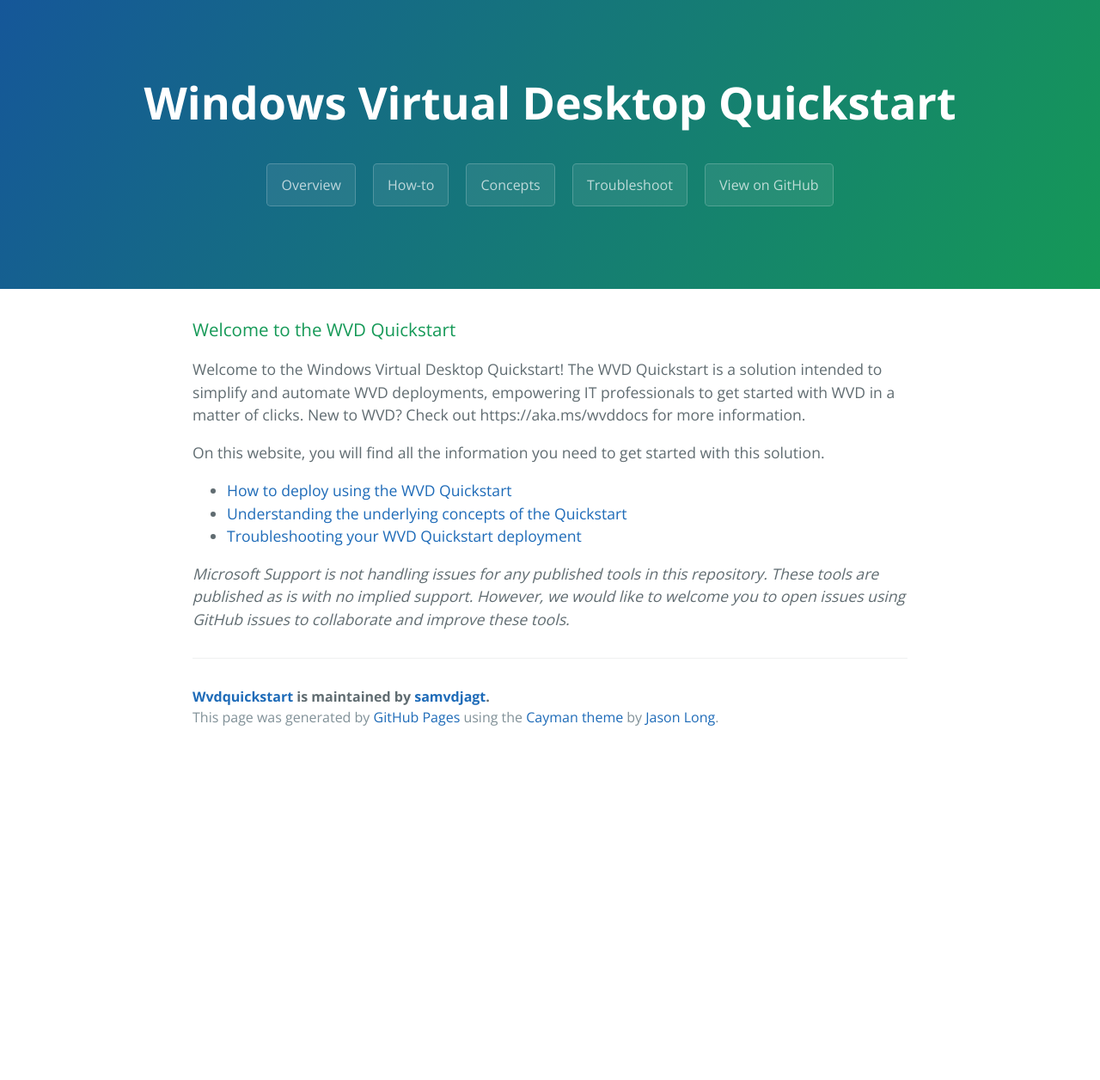
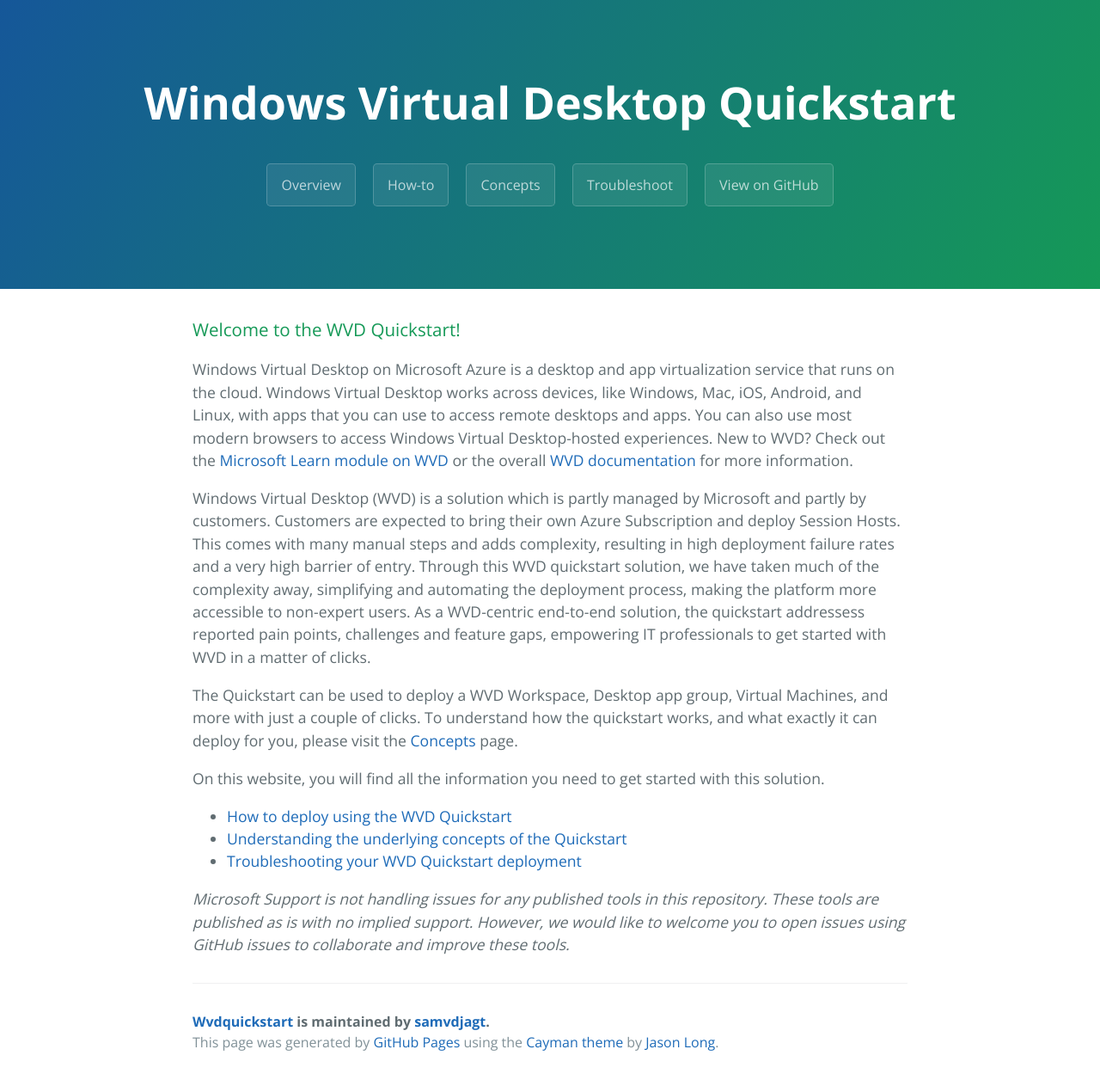
Before and after one commit to samvdjagt/wvdquickstart, a Jekyll site: the page built from index.md, in a window 1280 px wide. Shown: the whole page at 86% size. Built offline with Jekyll 4.4.1, drawn with Linux system fonts in a browser that asks for light colours; before the commit the page ends 900 px from its top, so only the background shows below that.

Commit message:
Update index.md

```diff
--- a/index.md
+++ b/index.md
@@ -4,9 +4,13 @@
 filename: index
 ---
 
-### Welcome to the WVD Quickstart
+### Welcome to the WVD Quickstart!
 
-Welcome to the Windows Virtual Desktop Quickstart! The WVD Quickstart is a solution intended to simplify and automate WVD deployments, empowering IT professionals to get started with WVD in a matter of clicks. New to WVD? Check out https://aka.ms/wvddocs for more information.
+Windows Virtual Desktop on Microsoft Azure is a desktop and app virtualization service that runs on the cloud. Windows Virtual Desktop works across devices, like Windows, Mac, iOS, Android, and Linux, with apps that you can use to access remote desktops and apps. You can also use most modern browsers to access Windows Virtual Desktop-hosted experiences. New to WVD? Check out the <a href="https://docs.microsoft.com/en-us/learn/paths/m365-wvd/">Microsoft Learn module on WVD</a> or the overall <a href="https://aka.ms/wvddocs">WVD documentation</a> for more information.
+
+Windows Virtual Desktop (WVD) is a solution which is partly managed by Microsoft and partly by customers. Customers are expected to bring their own Azure Subscription and deploy Session Hosts. This comes with many manual steps and adds complexity, resulting in high deployment failure rates and a very high barrier of entry. Through this WVD quickstart solution, we have taken much of the complexity away, simplifying and automating the deployment process, making the platform more accessible to non-expert users. As a WVD-centric end-to-end solution, the quickstart addressess reported pain points, challenges and feature gaps, empowering IT professionals to get started with WVD in a matter of clicks.
+
+The Quickstart can be used to deploy a WVD Workspace, Desktop app group, Virtual Machines, and more with just a couple of clicks. To understand how the quickstart works, and what exactly it can deploy for you, please visit the <a href="concepts">Concepts</a> page.
 
 On this website, you will find all the information you need to get started with this solution.
 * <a href="howto">How to deploy using the WVD Quickstart</a>
```
